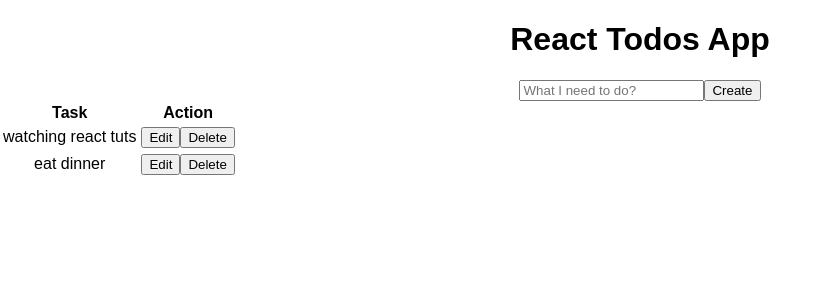
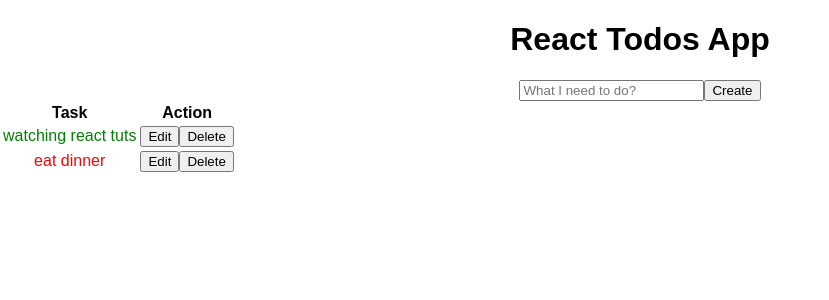
Before and after one commit to dextreeamper/todo-app, a React (Create React App) app: page / in a window 1280 px wide. Shown: the top 300 px of the page, without its empty margins (0-829 px from the left). Built offline with nearby package versions, Linux system fonts and the light colour scheme.

Commit message:
Fixing toggleTask method for changing the state  of status attribute when it is clicked.

```diff
--- a/src/component/App.js
+++ b/src/component/App.js
@@ -1,6 +1,7 @@
 import React, { Component } from 'react';
 import TodosList from './todos-list';
 import CreateTodo from './create-todo'
+import _ from 'lodash';
 import '../App.css';
 
 const todos = [
@@ -20,6 +21,7 @@ class App extends Component {
 
 		this.state = {
 			todos
+			//todos: todos -> es6 code
 		}
 	}
 
@@ -27,11 +29,38 @@ class App extends Component {
     return (
       <div className="App">
         <h1>React Todos App</h1>
-        <CreateTodo />
-				<TodosList todos={this.state.todos} />
+        <CreateTodo createTask={this.createTask.bind(this)} />
+				<TodosList
+					todos={this.state.todos}
+					toggleTask={this.toggleTask.bind(this)}
+				/>
       </div>
     );
   }
+
+  //this method change the isCompleted status when clicking the todo
+  //find todo task that matches were passing in which is task that we clicked
+  toggleTask(task) {
+  	//find the todo that we clicked
+  	const foundTodo = _.find(this.state.todos, todo => todo.task === task);
+  	//swap the status of isCompleted
+  	foundTodo.isCompleted = !foundTodo.isCompleted;
+  	console.log(foundTodo);
+  	//re-render the state
+  	this.setState({ todos: this.state.todos });
+  }
+
+  //push all the task to todos state from input
+  //push to react dom
+  createTask(task) {
+  	this.state.todos.push({
+  		task,
+  		isCompleted: false
+  	});
+  	//re-render this state with a new array
+  	this.setState({ todos: this.state.todos });
+  }
+
 }
 
 export default App;
--- a/src/component/create-todo.js
+++ b/src/component/create-todo.js
@@ -4,12 +4,26 @@ class CreateTodo extends Component {
   render() {
     // console.log(this.props.task)
     return (
-        <form>
-            <input type="text" placeholder="What I need to do?" />
+        <form onSubmit={this.handleCreate.bind(this)}>
+            <input type="text" placeholder="What I need to do?" ref="createInput" />
             <button>Create</button>
         </form>
     );
   }
+
+ 	handleCreate(event) {
+ 		//prevent default behavior of onSubmit refresh when submitting
+ 		event.preventDefault();
+ 		//display the input
+ 		//console.log(this.refs.createInput.value);
+ 		// console.log(this.props.createTask)
+ 		// this method is from main component
+ 		// refs display value on console
+ 		this.props.createTask(this.refs.createInput.value);
+ 		//clear the input after submitted
+ 		this.refs.createInput.value = '';
+
+ 	}
 }
 
 export default CreateTodo;
--- a/src/component/todos-list-item.js
+++ b/src/component/todos-list-item.js
@@ -3,6 +3,7 @@ import React, { Component } from 'react';
 class TodosListItem extends Component {
     constructor(props) {
         super(props);
+        // this.onClick = this.onClick.bind(this);
 
         this.state = {
             isEditing: false
@@ -20,10 +21,28 @@ class TodosListItem extends Component {
         }
         //this will be the default layout
         return(
-            <tr>
+            <td>
                 <button onClick={this.onEditClick.bind(this)}>Edit</button>
                 <button>Delete</button>
-            </tr>
+            </td>
+        );
+    }
+    renderTaskColor() {
+        //converted to variable 'task'
+        const { task, isCompleted } = this.props;
+        //display the object
+        // console.log(this.props);
+        const styleColor = {
+            //ternary operator on react if true = green, false = red
+            color: isCompleted ? 'green' : 'red',
+            cursor: 'pointer'
+        };
+
+        return (
+            <td style={styleColor}
+                onClick={this.props.toggleTask.bind(this, task)}>
+                {task}
+            </td>
         );
     }
 
@@ -31,7 +50,8 @@ class TodosListItem extends Component {
     // console.log(this.props.task)
     return (
         <tr>
-            <td>{this.props.task}</td>
+            {/* <td>{this.props.task}</td> */}
+            {this.renderTaskColor()}
             {this.renderActionSelection()}
     	</tr>
     );
--- a/src/component/todos-list.js
+++ b/src/component/todos-list.js
@@ -5,11 +5,15 @@ import _ from 'lodash'; //make easier call the method name
 
 class TodosList extends Component {
 	renderItems (){
-		// return _.map(this.props.todos, (todo, index) => <TodosListItem key={index} {...todo} />); used this for lodash
+    const props = _.omit(this.props, 'todos');
+
+		return _.map(this.props.todos, (todo, index) => <TodosListItem key={index} {...todo} {...props}/>);
+    // map creates an array without imutating it so we can edit it
+    // used this for lodash
 		//return each TodosListItem with a key{}
 		//each key has a separate index
-		let tasks = this.props.todos;
-		return tasks.map((todo, index) => <TodosListItem key={index} {...todo} />);
+		// let tasks = this.props.todos;
+		// return tasks.map((todo, index) => <TodosListItem key={index} {...todo} />);
 	}
   render() {
  		//console.log(this.props.todos);
```
